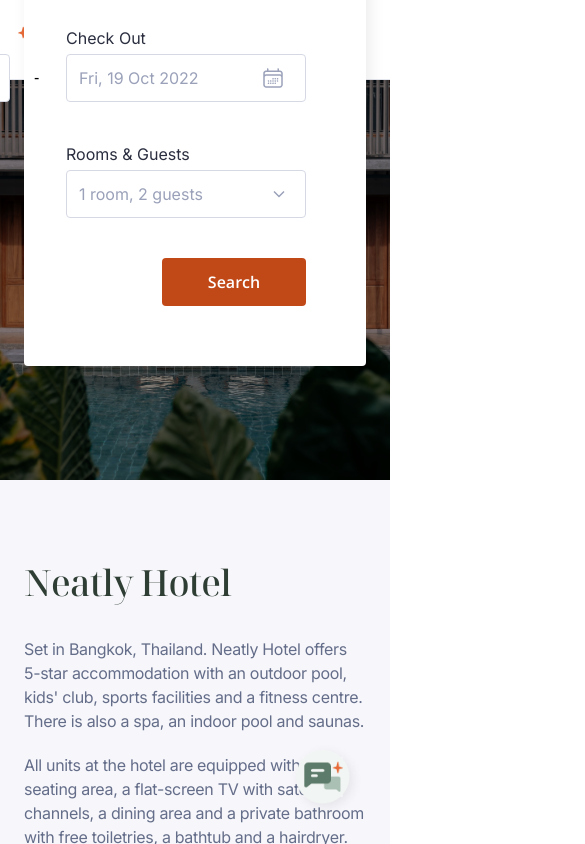
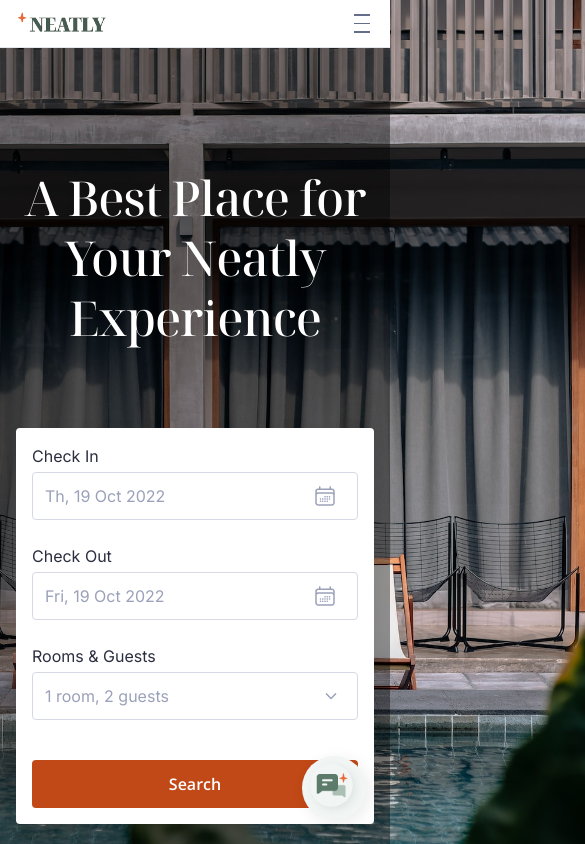
Before and after one commit to beamMiter/Neatly-Hotel, a Next.js app: page / in a window 390 px wide. Shown: the top 844 px of the page, 585 px wide, since content can reach past the window. Built offline with nearby package versions, Linux system fonts and the light colour scheme; a web font is replaced by a local one.

Commit message:
feat(mobile): rebuild mobile layout across landing page without touching desktop

```diff
--- a/src/components/layout/Navbar.tsx
+++ b/src/components/layout/Navbar.tsx
@@ -1,9 +1,10 @@
 // ── Navbar ────────────────────────────────────────────────────────────
-// Sticky top navbar — logo, nav links, login button
+// Sticky top navbar — logo, nav links, login button, mobile hamburger dropdown
 // แก้ไขได้: NAV_LINKS, logo src, login href
 
 'use client';
 
+import { useState } from 'react';
 import Image from 'next/image';
 import Link from 'next/link';
 
@@ -22,8 +23,10 @@ const NAV_LINKS: NavLink[] = [
 
 // ── Component ──────────────────────────────────────────────────
 const Navbar = () => {
+	const [isMenuOpen, setIsMenuOpen] = useState(false);
+
 	return (
-		<header className="w-full h-20 lg:h-25 bg-white border-b border-[#E4E6ED]">
+		<header className="relative w-full h-12 lg:h-25 bg-white border-b border-[#E4E6ED]">
 			<nav className="flex items-center h-full px-4 sm:px-10 lg:px-40 gap-6 lg:gap-12">
 				<Link href="/" className="flex-none">
 					<Image
@@ -31,7 +34,7 @@ const Navbar = () => {
 						alt="Neatly logo"
 						width={167}
 						height={45}
-						className="w-27.5 h-auto lg:w-42"
+						className="w-23.5 h-auto lg:w-42"
 					/>
 				</Link>
 
@@ -50,11 +53,52 @@ const Navbar = () => {
 
 				<Link
 					href="/login"
-					className="flex items-center justify-center h-full px-3 lg:px-6 ml-auto text-sm font-semibold text-[#E76B39] hover:text-[#C14817] transition-colors duration-150 whitespace-nowrap"
+					className="hidden md:flex items-center justify-center h-full px-3 lg:px-6 ml-auto text-sm font-semibold text-[#E76B39] hover:text-[#C14817] transition-colors duration-150 whitespace-nowrap"
 				>
 					Log in
 				</Link>
+
+				<button
+					type="button"
+					onClick={() => setIsMenuOpen((prev) => !prev)}
+					aria-label={isMenuOpen ? 'Close menu' : 'Open menu'}
+					aria-expanded={isMenuOpen}
+					className="ml-auto flex h-6 w-6 flex-none flex-col items-center justify-center gap-1.75 md:hidden"
+				>
+					<span
+						className={`h-[1.5px] w-4 bg-[#646D89] transition-transform duration-150 ${isMenuOpen ? 'translate-y-[8.5px] rotate-45' : ''}`}
+					/>
+					<span className={`h-[1.5px] w-4 bg-[#646D89] transition-opacity duration-150 ${isMenuOpen ? 'opacity-0' : ''}`} />
+					<span
+						className={`h-[1.5px] w-4 bg-[#646D89] transition-transform duration-150 ${isMenuOpen ? '-translate-y-[8.5px] -rotate-45' : ''}`}
+					/>
+				</button>
 			</nav>
+
+			{isMenuOpen && (
+				<div className="absolute top-full left-0 z-30 flex w-full flex-col items-start bg-white p-4 shadow-[4px_4px_16px_rgba(0,0,0,0.08)] md:hidden">
+					{NAV_LINKS.map((link) => (
+						<Link
+							key={link.href}
+							href={link.href}
+							onClick={() => setIsMenuOpen(false)}
+							className="flex w-full items-center justify-center px-4 py-6 [font-family:var(--font-open-sans)] text-sm text-black"
+						>
+							{link.label}
+						</Link>
+					))}
+
+					<div className="my-2 h-px w-full bg-[#E4E6ED]" />
+
+					<Link
+						href="/login"
+						onClick={() => setIsMenuOpen(false)}
+						className="flex w-full items-center justify-center px-4 py-6 [font-family:var(--font-open-sans)] text-sm font-semibold text-[#E76B39]"
+					>
+						Log in
+					</Link>
+				</div>
+			)}
 		</header>
 	);
 };
--- a/src/components/shared/About.tsx
+++ b/src/components/shared/About.tsx
@@ -6,6 +6,7 @@
 
 import { useRef, useState } from 'react';
 import Image from 'next/image';
+import { smoothScrollTo } from '../../utils/smoothScroll';
 
 // ── Data ───────────────────────────────────────────────────────
 const DESCRIPTION = [
@@ -33,7 +34,7 @@ const About = () => {
 		if (!container || !card) return;
 
 		const step = card.offsetWidth + 16;
-		container.scrollTo({ left: index * step, behavior: 'smooth' });
+		smoothScrollTo(container, index * step);
 	};
 
 	const goToSlide = (direction: 1 | -1) => {
@@ -47,7 +48,7 @@ const About = () => {
 	return (
 		<section className="w-full bg-[#F7F7FB] py-20 lg:py-28">
 			<div className="px-6 sm:px-10 lg:px-40 flex flex-col lg:flex-row lg:items-start gap-8 lg:gap-0">
-				<h2 className="flex-none whitespace-nowrap [font-family:var(--font-noto-serif)] font-medium text-4xl lg:text-[68px] leading-[125%] tracking-[-0.02em] text-[#2F3E35]">
+				<h2 className="flex-none whitespace-nowrap [font-family:var(--font-noto-serif)] font-medium text-[44px] lg:text-[68px] leading-[125%] tracking-[-0.02em] text-[#2F3E35]">
 					Neatly Hotel
 				</h2>
 
@@ -70,13 +71,13 @@ const About = () => {
 							<div
 								key={image.id}
 								data-card
-								className="relative h-72 w-64 flex-none overflow-hidden border border-[#F5F5F7] shadow-[24px_36px_64px_-14px_rgba(161,161,165,0.15)] lg:h-125 lg:w-100"
+								className="relative h-56.25 w-45 flex-none overflow-hidden border border-[#F5F5F7] shadow-[24px_36px_64px_-14px_rgba(161,161,165,0.15)] lg:h-125 lg:w-100"
 							>
 								<Image
 									src={image.src}
 									alt={image.alt}
 									fill
-									sizes="(min-width: 1024px) 400px, 256px"
+									sizes="(min-width: 1024px) 400px, 180px"
 									className="object-cover"
 								/>
 							</div>
--- a/src/components/shared/BookingSearch.tsx
+++ b/src/components/shared/BookingSearch.tsx
@@ -8,14 +8,16 @@ import RoomsGuestsPicker from '../ui/RoomsGuestsPicker';
 // ── Component ──────────────────────────────────────────────────
 const BookingSearch = () => {
 	return (
-		<div className="relative z-10 mx-auto flex w-280 max-w-full flex-col items-end gap-10 rounded bg-white p-15 shadow-[4px_4px_16px_rgba(0,0,0,0.08)] lg:flex-row">
-			<DatePicker />
+		<div className="relative z-10 mx-auto flex w-280 max-w-full flex-col items-end gap-10 rounded bg-white p-4 shadow-[4px_4px_16px_rgba(0,0,0,0.08)] lg:flex-row lg:p-15">
+			<div className="flex w-full flex-col gap-6 lg:w-auto lg:flex-row lg:items-end lg:gap-10">
+				<DatePicker />
 
-			<RoomsGuestsPicker />
+				<RoomsGuestsPicker />
+			</div>
 
 			<button
 				type="button"
-				className="flex h-12 w-36 flex-none items-center justify-center gap-2.5 rounded bg-[#C14817] px-8 py-4 [font-family:var(--font-open-sans)] text-base font-semibold text-white transition-transform duration-150 active:scale-90"
+				className="flex h-12 w-full flex-none items-center justify-center gap-2.5 rounded bg-[#C14817] px-8 py-4 [font-family:var(--font-open-sans)] text-base font-semibold text-white transition-transform duration-150 active:scale-90 lg:w-36"
 			>
 				Search
 			</button>
--- a/src/components/shared/Hero.tsx
+++ b/src/components/shared/Hero.tsx
@@ -7,7 +7,7 @@ import BookingSearch from './BookingSearch';
 
 const Hero = () => {
 	return (
-		<section className="relative flex w-full flex-col items-center justify-center h-100 sm:h-125 lg:h-300 px-6 pb-16 overflow-visible">
+		<section className="relative flex w-full flex-col items-center justify-start pt-30 lg:justify-center lg:pt-0 h-215 lg:h-300 px-4 sm:px-6 pb-16 overflow-visible">
 			{/* ── Background image ── */}
 			<Image
 				src="/images/room-bg-preview/hero-bg.jpg"
@@ -15,18 +15,18 @@ const Hero = () => {
 				fill
 				priority
 				sizes="100vw"
-				className="object-cover object-[center_60%] -z-10"
+				className="object-cover object-[center_60%] scale-200 -translate-y-16 lg:scale-100 lg:translate-y-0 -z-10"
 			/>
 
 			{/* ── Dark overlay ── */}
 			<div className="absolute inset-0 bg-black/40 -z-10" />
 
-			<h1 className="relative -mt-70							  max-w-201 lg:max-w-275 text-center [font-family:var(--font-noto-serif)] font-normal leading-[125%] tracking-[-0.02em] text-white text-3xl sm:text-5xl lg:text-[88px]">
+			<h1 className="relative max-w-201 lg:-mt-70 lg:max-w-275 text-center [font-family:var(--font-noto-serif)] font-normal leading-[125%] tracking-[-0.02em] text-white text-5xl sm:text-5xl lg:text-[88px]">
 				A Best Place for Your Neatly Experience
 			</h1>
 
 			{/* ── Booking search — overlaps bottom edge of hero image ── */}
-			<div className="relative w-full mt-10 lg:mt-0 lg:absolute lg:bottom-0 lg:left-0 lg:-translate-y-64">
+			<div className="relative w-full mt-20 lg:mt-0 lg:absolute lg:bottom-0 lg:left-0 lg:-translate-y-64">
 				<BookingSearch />
 			</div>
 		</section>
--- a/src/components/ui/ChatbotButton.tsx
+++ b/src/components/ui/ChatbotButton.tsx
@@ -6,7 +6,11 @@ import Image from 'next/image';
 
 const ChatbotButton = () => {
 	return (
-		<button type="button" className="fixed right-6 bottom-6 z-50 h-20 w-20" aria-label="Open chat">
+		<button
+			type="button"
+			className="fixed right-6 bottom-6 z-50 flex h-16 w-16 items-center justify-center rounded-full bg-[#F1F5F3] p-2 shadow-[4px_4px_16px_rgba(0,0,0,0.08)] lg:h-20 lg:w-20 lg:rounded-none lg:bg-transparent lg:p-0 lg:shadow-none"
+			aria-label="Open chat"
+		>
 			<Image src="/images/icon/chatbot.png" alt="" fill className="object-contain" />
 		</button>
 	);
--- a/src/components/ui/DatePicker.tsx
+++ b/src/components/ui/DatePicker.tsx
@@ -142,10 +142,14 @@ const DatePicker = () => {
 	);
 
 	return (
-		<div className="relative flex items-center justify-center gap-6">
-			<button type="button" onClick={() => setIsOpen((prev) => !prev)} className="flex w-60 flex-col items-start gap-1">
+		<div className="relative flex w-full flex-col items-stretch gap-6 lg:w-auto lg:flex-row lg:items-center lg:justify-center">
+			<button
+				type="button"
+				onClick={() => setIsOpen((prev) => !prev)}
+				className="flex w-full flex-col items-start gap-1 lg:w-60"
+			>
 				<span className="[font-family:var(--font-inter)] text-base text-[#2A2E3F]">Check In</span>
-				<span className="flex h-12 w-60 items-center gap-2 rounded border border-[#D6D9E4] bg-white py-3 pr-4 pl-3">
+				<span className="flex h-12 w-full items-center gap-2 rounded border border-[#D6D9E4] bg-white py-3 pr-4 pl-3 lg:w-60">
 					<span className="flex-1 text-left [font-family:var(--font-inter)] text-base text-[#9AA1B9]">
 						{checkIn ? formatDate(checkIn) : 'Th, 19 Oct 2022'}
 					</span>
@@ -157,11 +161,15 @@ const DatePicker = () => {
 				</span>
 			</button>
 
-			<span className="mt-7 flex h-12 w-2 items-center text-base text-black">-</span>
+			<span className="hidden lg:mt-7 lg:flex lg:h-12 lg:w-2 lg:items-center lg:text-base lg:text-black">-</span>
 
-			<button type="button" onClick={() => setIsOpen((prev) => !prev)} className="flex w-60 flex-col items-start gap-1">
+			<button
+				type="button"
+				onClick={() => setIsOpen((prev) => !prev)}
+				className="flex w-full flex-col items-start gap-1 lg:w-60"
+			>
 				<span className="[font-family:var(--font-inter)] text-base text-[#2A2E3F]">Check Out</span>
-				<span className="flex h-12 w-60 items-center gap-2 rounded border border-[#D6D9E4] bg-white py-3 pr-4 pl-3">
+				<span className="flex h-12 w-full items-center gap-2 rounded border border-[#D6D9E4] bg-white py-3 pr-4 pl-3 lg:w-60">
 					<span className="flex-1 text-left [font-family:var(--font-inter)] text-base text-[#9AA1B9]">
 						{checkOut ? formatDate(checkOut) : 'Fri, 19 Oct 2022'}
 					</span>
@@ -177,7 +185,7 @@ const DatePicker = () => {
 				<>
 					<div className="fixed inset-0 z-10" onClick={() => setIsOpen(false)} />
 
-					<div className="absolute top-full left-0 z-20 mt-2 flex origin-top flex-col gap-4 rounded border border-[#D6D9E4] bg-white p-6 shadow-lg animate-[dropdown-in_150ms_ease-out]">
+					<div className="absolute top-full left-0 z-20 mt-2 flex w-max origin-top flex-col gap-4 rounded border border-[#D6D9E4] bg-white p-4 shadow-lg animate-[dropdown-in_150ms_ease-out] lg:p-6">
 						<div className="flex items-center justify-between gap-8">
 							<button
 								type="button"
@@ -191,7 +199,7 @@ const DatePicker = () => {
 								<span className="[font-family:var(--font-inter)] text-base font-medium text-[#2A2E3F]">
 									{MONTH_LABELS[viewMonth]} {viewYear}
 								</span>
-								<span className="[font-family:var(--font-inter)] text-base font-medium text-[#2A2E3F]">
+								<span className="hidden [font-family:var(--font-inter)] text-base font-medium text-[#2A2E3F] lg:block">
 									{MONTH_LABELS[nextMonthDate.getMonth()]} {nextMonthDate.getFullYear()}
 								</span>
 							</div>
@@ -207,7 +215,7 @@ const DatePicker = () => {
 
 						<div className="flex gap-8">
 							{renderCalendarGrid(leftDays)}
-							{renderCalendarGrid(rightDays)}
+							<div className="hidden lg:block">{renderCalendarGrid(rightDays)}</div>
 						</div>
 					</div>
 				</>
--- a/src/components/ui/RoomsGuestsPicker.tsx
+++ b/src/components/ui/RoomsGuestsPicker.tsx
@@ -72,13 +72,13 @@ const RoomsGuestsPicker = () => {
 	const summary = `${rooms} room${rooms > 1 ? 's' : ''}, ${guests} guest${guests > 1 ? 's' : ''}`;
 
 	return (
-		<div className="relative flex w-60 flex-col items-start gap-1">
+		<div className="relative flex w-full flex-col items-start gap-1 lg:w-60">
 			<span className="[font-family:var(--font-inter)] text-base text-[#2A2E3F]">Rooms & Guests</span>
 
 			<button
 				type="button"
 				onClick={() => setIsOpen((prev) => !prev)}
-				className="flex h-12 w-60 items-center gap-2 rounded border border-[#D6D9E4] bg-white py-3 pr-4 pl-3"
+				className="flex h-12 w-full items-center gap-2 rounded border border-[#D6D9E4] bg-white py-3 pr-4 pl-3 lg:w-60"
 			>
 				<span className="flex-1 text-left [font-family:var(--font-inter)] text-base text-[#9AA1B9]">{summary}</span>
 				<DropdownIcon />
```
Also changed, not shown: src/components/layout/Footer.tsx (+4 -4 lines), src/components/shared/CustomerReview.tsx (+23 -3 lines), src/components/shared/RoomsPreview.tsx (+5 -5 lines).
